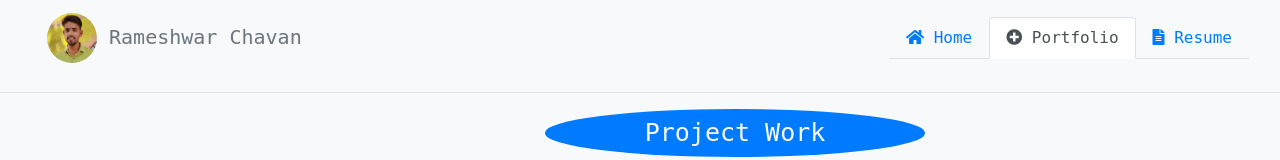
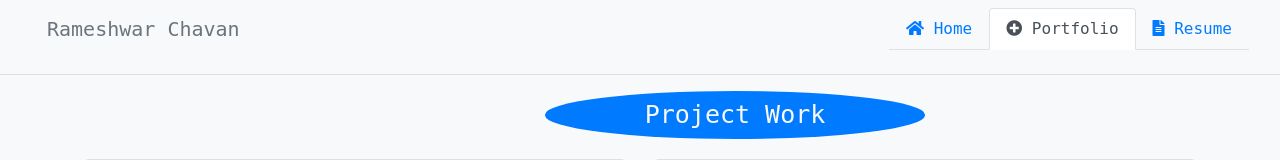
Before and after one commit to Rameshwar-Chavan/Ram, a plain HTML site: page portfolio.html in a window 1280 px wide. Shown: the top 160 px of the page. Drawn offline with nearby package versions, Linux system fonts and the light colour scheme.

Commit message:
Style fixed

```diff
--- a/portfolio.html
+++ b/portfolio.html
@@ -38,8 +38,8 @@
     <!-- nav start  -->
     <nav class="navbar navbar-expand-lg navbar-light bg-light sticky-top" style="font-size: 16px;">
         <div class="container-fluid">
-            <a class="navbar-brand nav-link text-secondary" href="index.html"><img src="img/My_Photo.jpg" alt="mylogo"
-                    height="50" width="50" class="rounded-circle"> Rameshwar Chavan</a>
+            <a class="navbar-brand nav-link text-secondary" href="index.html"> Rameshwar Chavan</a>
+            <!-- <img src="img/My_Photo.jpg" alt="mylogo" height="50" width="50" class="rounded-circle"> -->
             <button class="navbar-toggler ml-3 mt-2 mb-1 rounded" type="button" data-toggle="collapse"
                 data-target="#navbarSupportedContent" aria-controls="navbarSupportedContent" aria-expanded="false"
                 aria-label="Toggle navigation">
```
